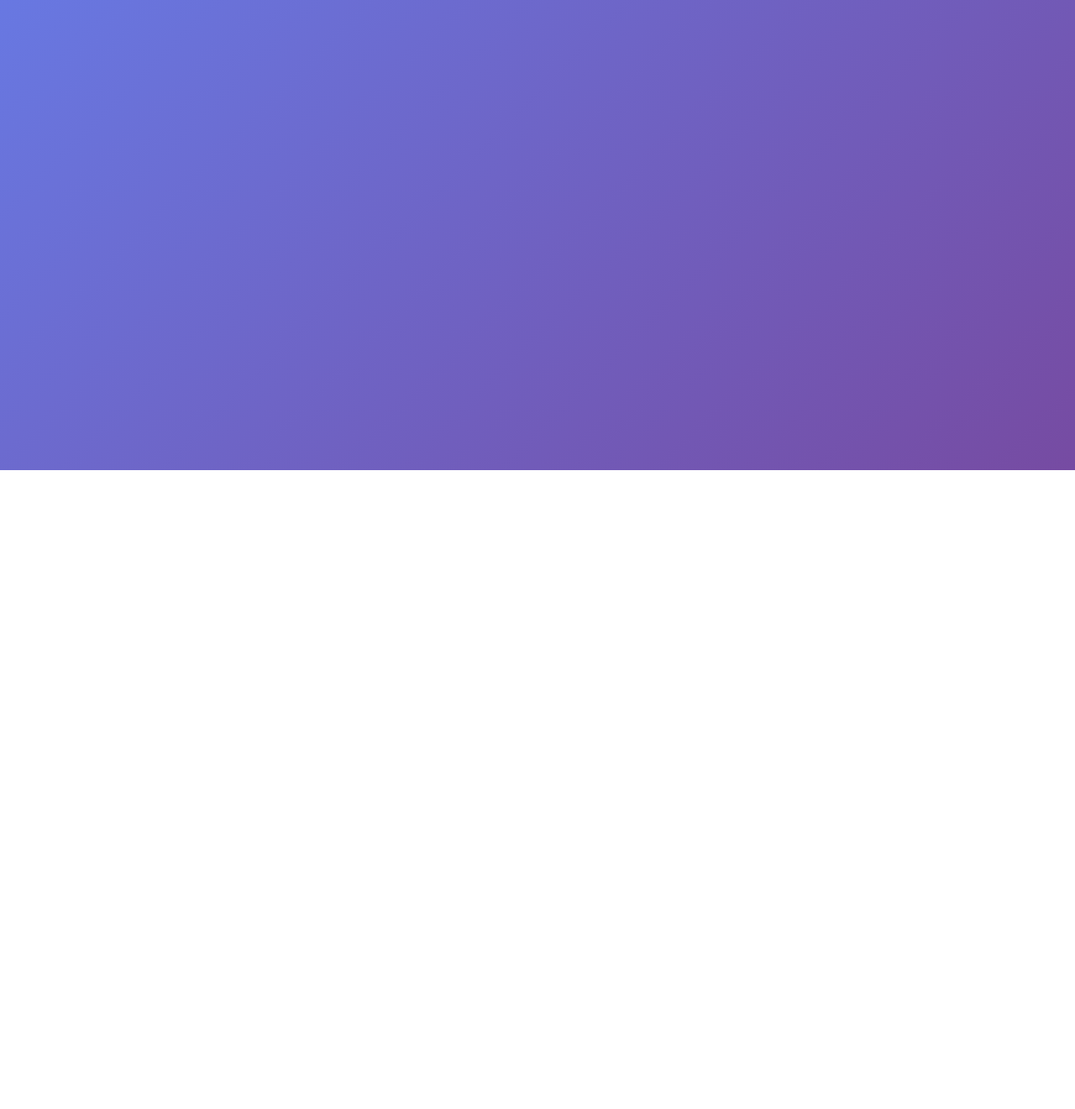
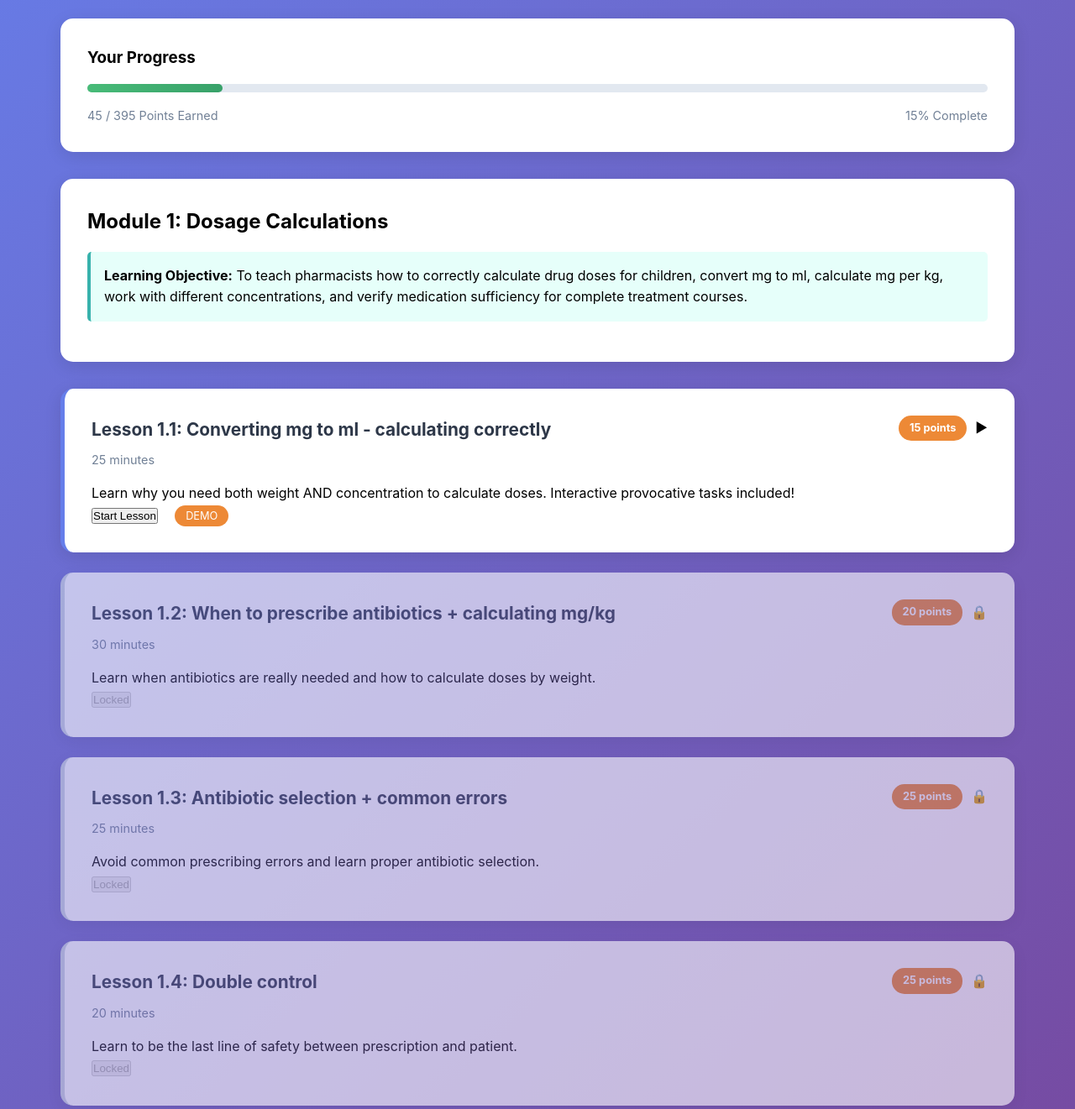
Before and after one commit to mariamashaka/farm-course-ab, a plain HTML site: page index.html in a window 1280 px wide. Shown: the part 240-1561 px from the top of the page at 84% size. Before the commit the page ends 800 px from the top, so only its background shows below. Drawn offline with Linux system fonts and the light colour scheme.

Commit message:
Update index.html

```diff
--- a/index.html
+++ b/index.html
@@ -21,3 +21,86 @@
         <h1 class="main-title" data-en="Safe Use of Antibiotics in Children: Training for Pharmacists" data-sw="Matumizi Salama ya Antibiotics kwa Watoto: Mafunzo kwa Wachuuzi wa Dawa">
             Safe Use of Antibiotics in Children: Training for Pharmacists
         </h1>
+<!-- Progress Section -->
+<div class="progress-section">
+    <h3 data-en="Your Progress" data-sw="Maendeleo Yako">Your Progress</h3>
+    <div class="progress-bar">
+        <div class="progress-fill" id="progressFill"></div>
+    </div>
+    <div class="progress-stats">
+        <span data-en="45 / 395 Points Earned" data-sw="Alama 45 / 395 Zimepata">45 / 395 Points Earned</span>
+        <span data-en="15% Complete" data-sw="15% Imekamilika">15% Complete</span>
+    </div>
+</div>
+
+<!-- Course Overview -->
+<div class="course-overview">
+    <h2 data-en="Module 1: Dosage Calculations" data-sw="Sehemu ya 1: Mahesabu ya Kipimo">Module 1: Dosage Calculations</h2>
+
+    <div class="objective">
+        <strong data-en="Learning Objective:" data-sw="Lengo la Kujifunza:">Learning Objective:</strong>
+        <span data-en="To teach pharmacists how to correctly calculate drug doses for children, convert mg to ml, calculate mg per kg, work with different concentrations, and verify medication sufficiency for complete treatment courses." data-sw="Kuwafundisha wachuuzi wa dawa jinsi ya kuhesabu vizuri kipimo cha dawa kwa watoto, kubadilisha mg kuwa ml, kuhesabu mg kwa kilo, kufanya kazi na mkusanyiko tofauti, na kuthibitisha kutosha kwa dawa kwa mzunguko kamili wa matibabu.">To teach pharmacists how to correctly calculate drug doses for children, convert mg to ml, calculate mg per kg, work with different concentrations, and verify medication sufficiency for complete treatment courses.</span>
+    </div>
+</div>
+
+<!-- Lesson Cards -->
+<div class="lesson-card" data-lesson="1.1">
+    <div class="lesson-header">
+        <div class="lesson-info">
+            <h3 data-en="Lesson 1.1: Converting mg to ml - calculating correctly" data-sw="Somo 1.1: Kubadilisha mg kuwa ml - kuhesabu kwa usahihi">Lesson 1.1: Converting mg to ml - calculating correctly</h3>
+            <p class="lesson-duration" data-en="25 minutes" data-sw="dakika 25">25 minutes</p>
+        </div>
+        <div class="lesson-status">
+            <div class="points-badge" data-en="15 points" data-sw="alama 15">15 points</div>
+            <div class="status-icon status-available">▶</div>
+        </div>
+    </div>
+    <p data-en="Learn why you need both weight AND concentration to calculate doses. Interactive provocative tasks included!" data-sw="Jifunza kwa nini unahitaji uzito NA mkusanyiko kuhesabu kipimo. Majukumu ya kuchochea yanahusishwa!">Learn why you need both weight AND concentration to calculate doses. Interactive provocative tasks included!</p>
+    <button class="start-btn" onclick="startLesson('1.1')" data-en="Start Lesson" data-sw="Anza Somo">Start Lesson</button>
+    <span style="background: #ed8936; color: white; padding: 0.3rem 0.8rem; border-radius: 15px; font-size: 0.8rem; margin-left: 1rem;">DEMO</span>
+</div>
+
+<div class="lesson-card locked" data-lesson="1.2">
+    <div class="lesson-header">
+        <div class="lesson-info">
+            <h3 data-en="Lesson 1.2: When to prescribe antibiotics + calculating mg/kg" data-sw="Somo 1.2: Wakati wa kuagiza antibiotics + kuhesabu mg/kg">Lesson 1.2: When to prescribe antibiotics + calculating mg/kg</h3>
+            <p class="lesson-duration" data-en="30 minutes" data-sw="dakika 30">30 minutes</p>
+        </div>
+        <div class="lesson-status">
+            <div class="points-badge" data-en="20 points" data-sw="alama 20">20 points</div>
+            <div class="status-icon status-locked">🔒</div>
+        </div>
+    </div>
+    <p data-en="Learn when antibiotics are really needed and how to calculate doses by weight." data-sw="Jifunza wakati antibiotics zinahitajika kweli na jinsi ya kuhesabu kipimo kwa uzito.">Learn when antibiotics are really needed and how to calculate doses by weight.</p>
+    <button class="start-btn" disabled onclick="startLesson('1.2')" data-en="Locked" data-sw="Imefungwa">Locked</button>
+</div>
+
+<div class="lesson-card locked" data-lesson="1.3">
+    <div class="lesson-header">
+        <div class="lesson-info">
+            <h3 data-en="Lesson 1.3: Antibiotic selection + common errors" data-sw="Somo 1.3: Kuchagua antibiotic + makosa ya kawaida">Lesson 1.3: Antibiotic selection + common errors</h3>
+            <p class="lesson-duration" data-en="25 minutes" data-sw="dakika 25">25 minutes</p>
+        </div>
+        <div class="lesson-status">
+            <div class="points-badge" data-en="25 points" data-sw="alama 25">25 points</div>
+            <div class="status-icon status-locked">🔒</div>
+        </div>
+    </div>
+    <p data-en="Avoid common prescribing errors and learn proper antibiotic selection." data-sw="Epuka makosa ya kawaida ya kuagiza na ujifunze kuchagua antibiotic kwa usahihi.">Avoid common prescribing errors and learn proper antibiotic selection.</p>
+    <button class="start-btn" disabled onclick="startLesson('1.3')" data-en="Locked" data-sw="Imefungwa">Locked</button>
+</div>
+
+<div class="lesson-card locked" data-lesson="1.4">
+    <div class="lesson-header">
+        <div class="lesson-info">
+            <h3 data-en="Lesson 1.4: Double control" data-sw="Somo 1.4: Udhibiti mkuu">Lesson 1.4: Double control</h3>
+            <p class="lesson-duration" data-en="20 minutes" data-sw="dakika 20">20 minutes</p>
+        </div>
+        <div class="lesson-status">
+            <div class="points-badge" data-en="25 points" data-sw="alama 25">25 points</div>
+            <div class="status-icon status-locked">🔒</div>
+        </div>
+    </div>
+    <p data-en="Learn to be the last line of safety between prescription and patient." data-sw="Jifunza kuwa mstari wa mwisho wa usalama kati ya agizo na mgonjwa.">Learn to be the last line of safety between prescription and patient.</p>
+    <button class="start-btn" disabled onclick="startLesson('1.4')" data-en="Locked" data-sw="Imefungwa">Locked</button>
+</div>
```
